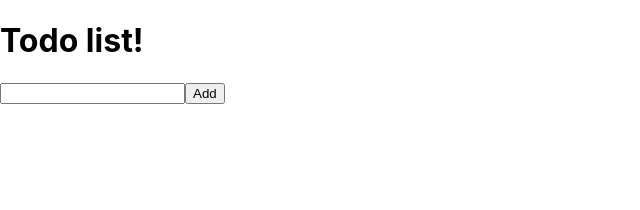
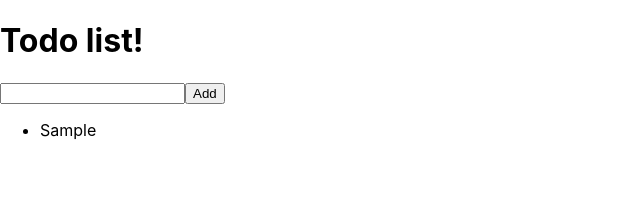
Before and after one commit to swoohooh/react-test-competition, a Next.js app in the folder swoo/: page /todo in a window 1280 px wide. Both pictures are taken after typing "Sample" into the empty fields and a click on the button "Add". Shown: the top 210 px of the page, without its empty margins (0-640 px from the left). Built offline with nearby package versions, Linux system fonts and the light colour scheme.

Commit message:
List todos in todo page

```diff
--- a/swoo/pages/todo.tsx
+++ b/swoo/pages/todo.tsx
@@ -28,12 +28,19 @@ const Todo: NextPage = () => {
 
       <main>
         <h1>Todo list!</h1>
+
         <form>
           <input type="text" value={item} onChange={handleInput} />
           <button type="button" onClick={handleAdd}>
             Add
           </button>
         </form>
+
+        <ul>
+          {todos.map((todo, i) => (
+            <li key={i}>{todo}</li>
+          ))}
+        </ul>
       </main>
     </div>
   );
```
